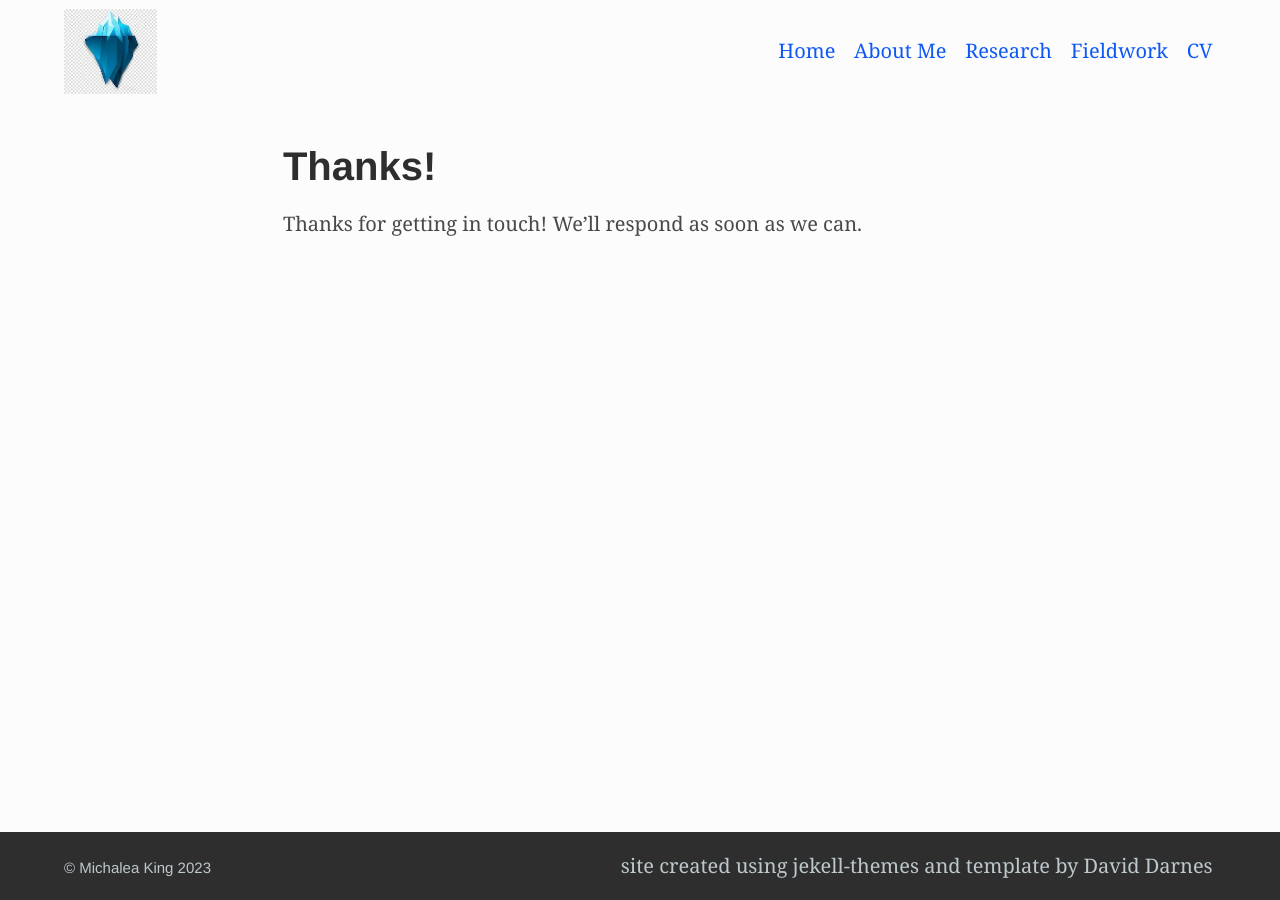
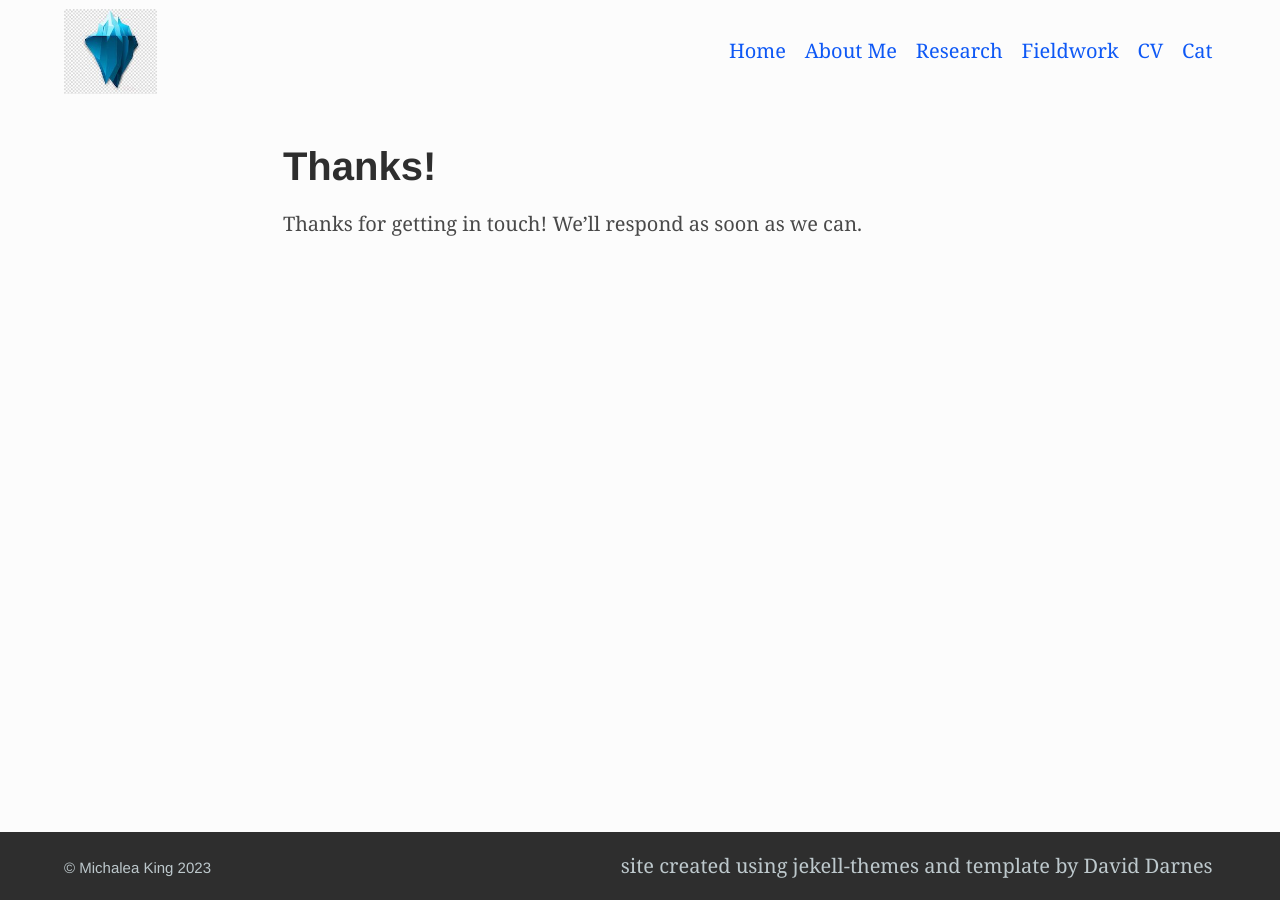
Before and after one commit to michaleaking/michaleaking.github.io, a Jekyll site: the page built from thanks.md, in a window 1280 px wide. Built offline with Jekyll 4.4.1, drawn with Linux system fonts in a browser that asks for light colours.

Commit message:
Update _config.yml

```diff
--- a/_config.yml
+++ b/_config.yml
@@ -129,6 +129,8 @@ navigation_header:
   url: /fieldwork/
 - title: CV
   url: /cv/
+- title: Cat
+  url: /categories/
 #- title: Fork Alembic
 #  url: https://github.com/daviddarnes/alembic
 
```
